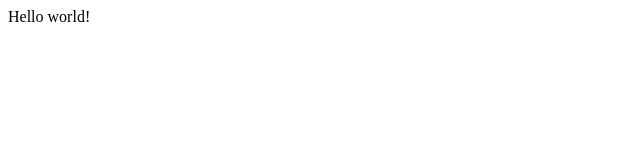
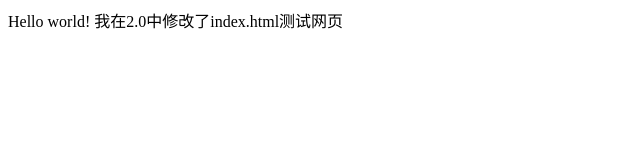
Before and after one commit to vsiryxm/helloworld, a plain HTML site: page index.html in a window 1280 px wide. Shown: the whole page, without its empty margins (0-640 px from the left). Drawn offline with Linux system fonts and the light colour scheme.

Commit message:
修复bug
我修复了index.html中的一个bug

```diff
--- a/index.html
+++ b/index.html
@@ -7,5 +7,6 @@
 
 <body>
 Hello world!
+我在2.0中修改了index.html测试网页
 </body>
 </html>
```
